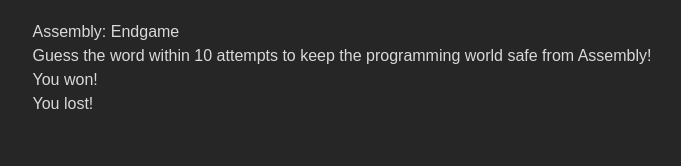
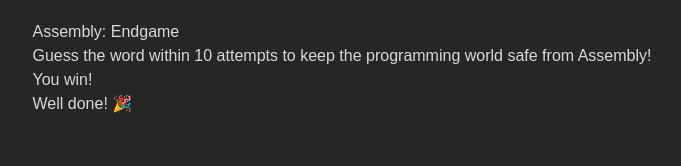
Before and after one commit to Lulika57/EndGameAssembly, a React (Vite) app: page / in a window 1280 px wide. Shown: the top 166 px of the page, without its empty margins (298-979 px from the left). Built offline with nearby package versions, Linux system fonts and the light colour scheme.

Commit message:
updating to section

```diff
--- a/src/App.tsx
+++ b/src/App.tsx
@@ -2,13 +2,13 @@ function App() {
   return (
     <main>
       <header className="text-center">
-      <h1 className="text-[1.25rem] text-[#f9f4da] font-medium">Assembly: Endgame</h1>
-      <p className="text-[0.875rem] text-[#8E8E8E] max-w-[350px]">Guess the word within 10 attempts to keep the
-        programming world safe from Assembly!
-      </p>
+        <h1 className="text-[1.25rem] text-[#f9f4da] font-medium">Assembly: Endgame</h1>
+        <p className="text-[0.875rem] text-[#8E8E8E] max-w-[350px]">Guess the word within 10 attempts to keep the programming world safe from Assembly!</p>
       </header>
-      <div>You won!</div>
-      <div>You lost!</div>
+      <section >
+        <h2>You win!</h2>
+        <p>Well done! 🎉</p>
+      </section>
     </main>
   )
 }
```
